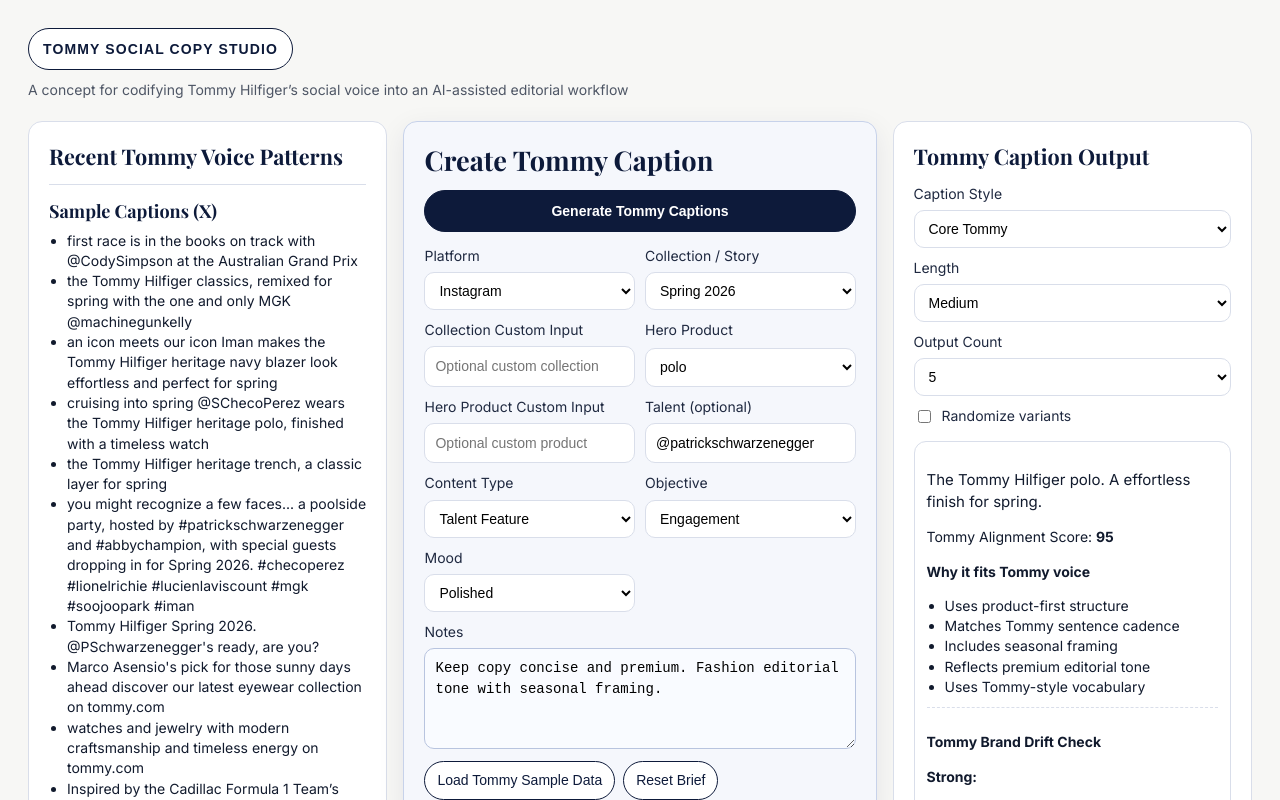
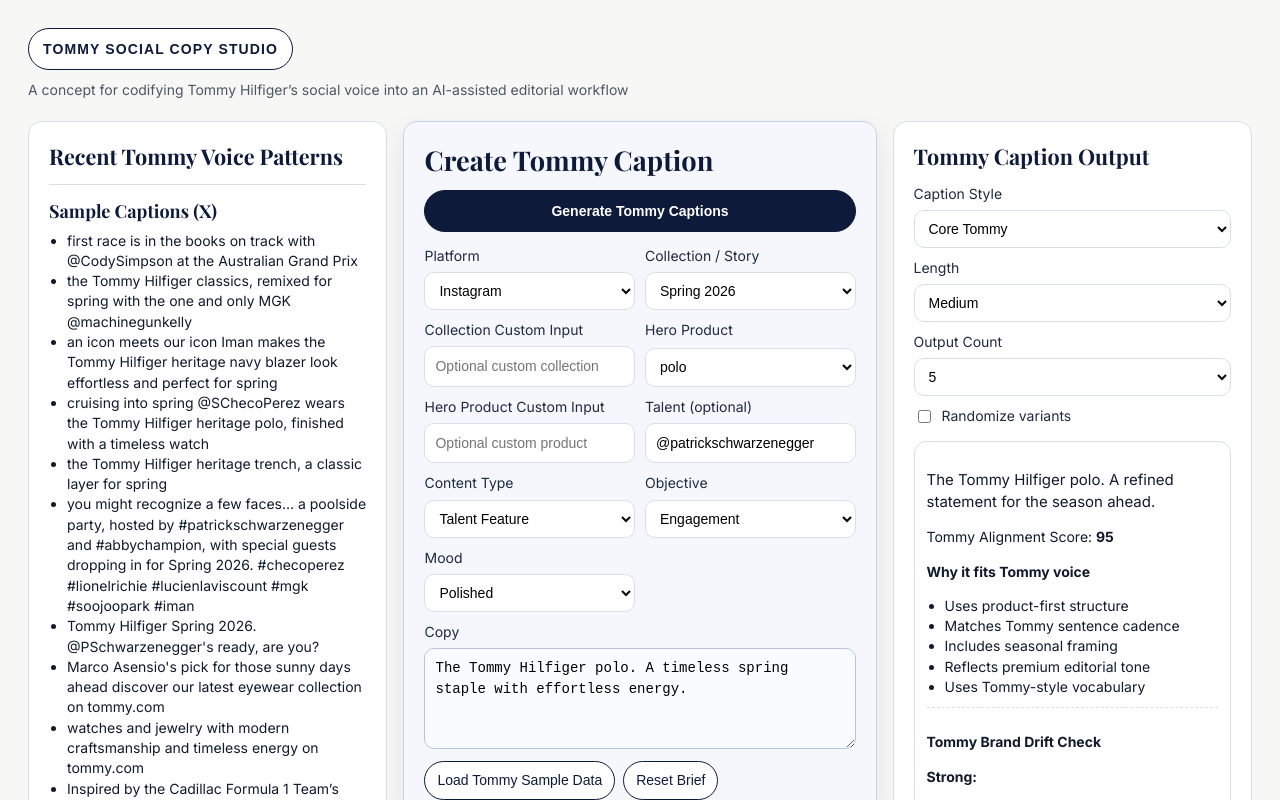
Before and after one commit to ivandashkovbot/tommy-social-copy-studio, a React (Vite) app: page / in a window 1280 px wide. Both pictures are taken after a click on the button "Enter Studio". Shown: the top 800 px of the page. Built offline with nearby package versions, Linux system fonts and the light colour scheme.

Commit message:
Rename Notes field to Copy in caption brief

```diff
--- a/src/App.jsx
+++ b/src/App.jsx
@@ -44,7 +44,7 @@
   contentType: 'Talent Feature',
   objective: 'Engagement',
   mood: 'Polished',
-  notes: 'Keep copy concise and premium. Fashion editorial tone with seasonal framing.',
+  notes: 'The Tommy Hilfiger polo. A timeless spring staple with effortless energy.',
 }
 
 const initialControls = {
@@ -266,7 +266,7 @@
             <label>Content Type<select value={brief.contentType} onChange={(e) => setBrief({ ...brief, contentType: e.target.value })}>{contentTypes.map((o) => <option key={o}>{o}</option>)}</select></label>
             <label>Objective<select value={brief.objective} onChange={(e) => setBrief({ ...brief, objective: e.target.value })}>{objectives.map((o) => <option key={o}>{o}</option>)}</select></label>
             <label>Mood<select value={brief.mood} onChange={(e) => setBrief({ ...brief, mood: e.target.value })}>{moods.map((o) => <option key={o}>{o}</option>)}</select></label>
-            <label className="full">Notes<textarea className="notes-input" rows="4" value={brief.notes} onChange={(e) => setBrief({ ...brief, notes: e.target.value })} placeholder="Optional guidance for tone, mood, or campaign context" /></label>
+            <label className="full">Copy<textarea className="notes-input" rows="4" value={brief.notes} onChange={(e) => setBrief({ ...brief, notes: e.target.value })} placeholder="Write your initial caption copy draft here" /></label>
           </div>
           <div className="actions">
             <button onClick={loadSampleData}>Load Tommy Sample Data</button>
```
